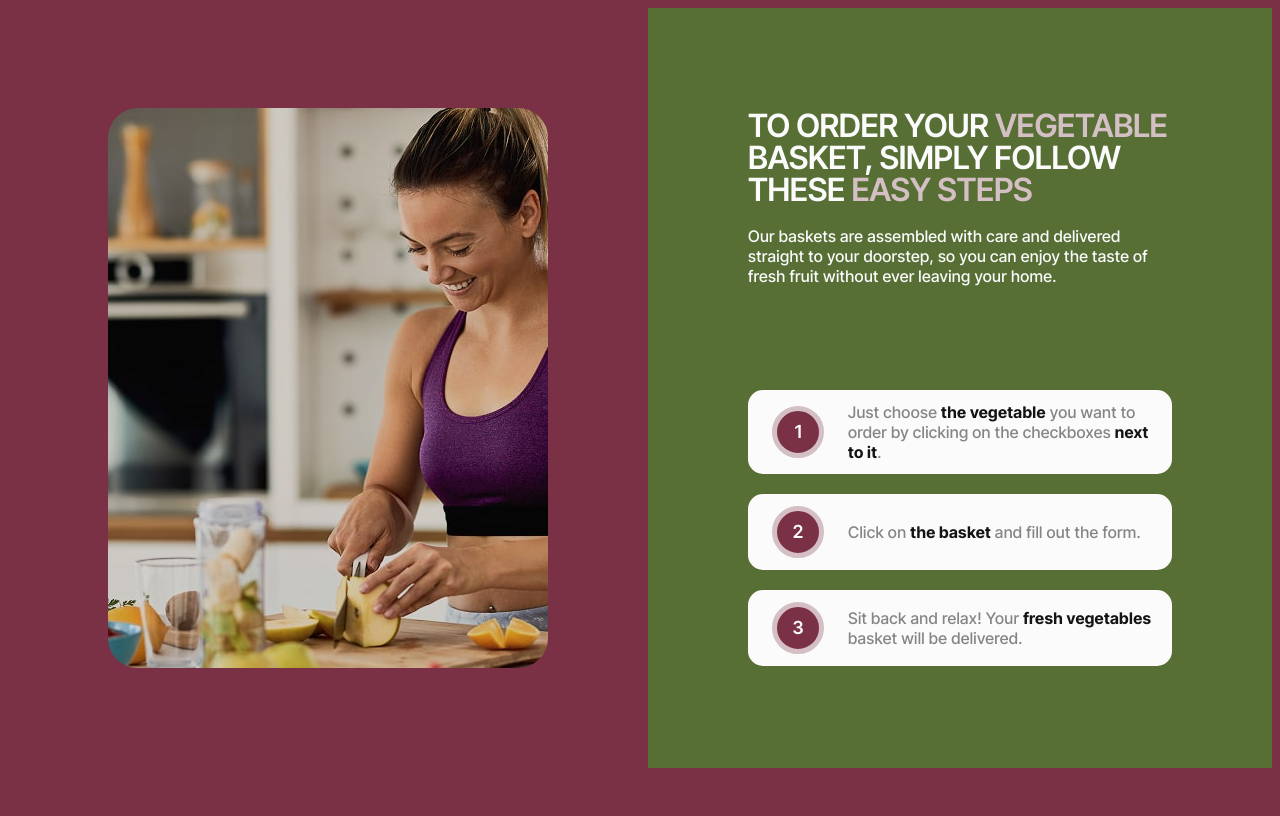
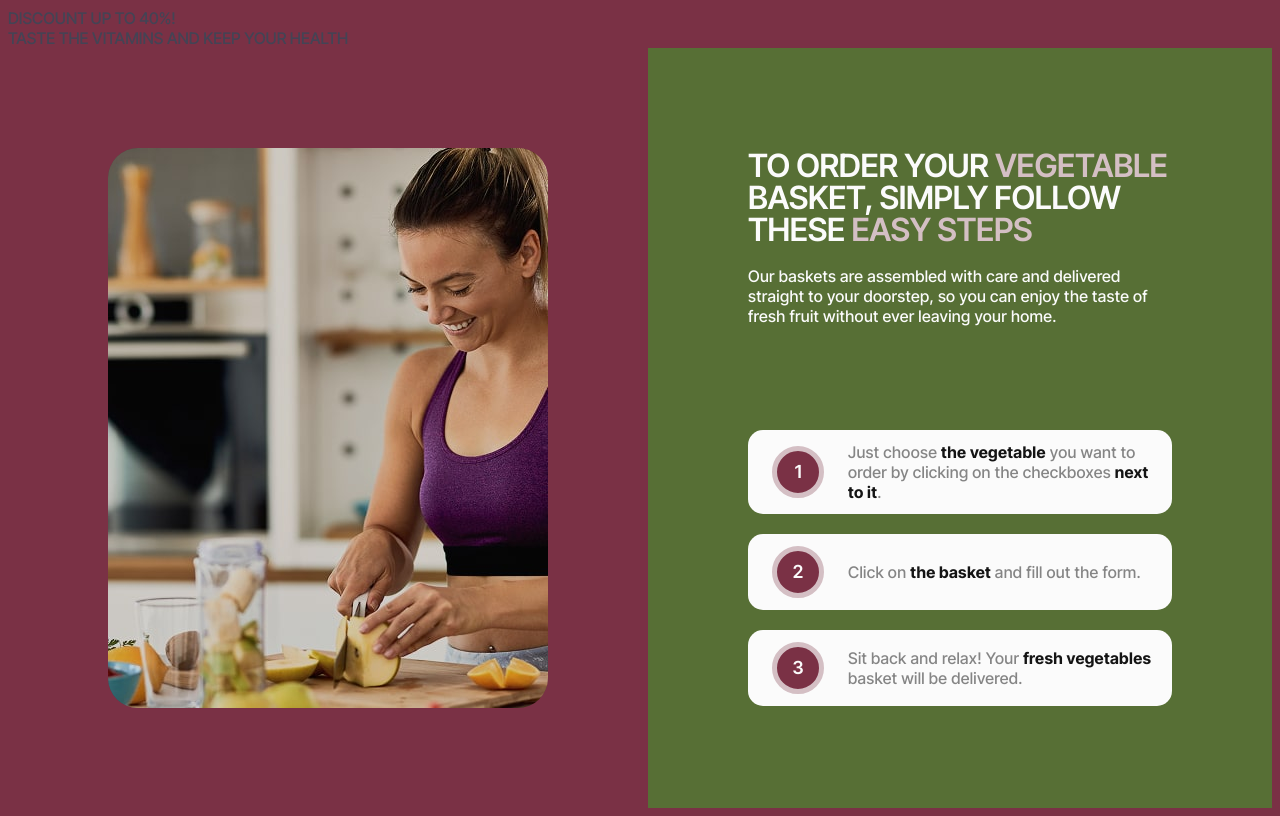
Before and after one commit to Oksana-Moskovko/copia-project, a plain HTML site: page index.html in a window 1280 px wide. Drawn offline with Linux system fonts and the light colour scheme.

Commit message:
Update index.html

```diff
--- a/index.html
+++ b/index.html
@@ -9,6 +9,15 @@
     <link rel="stylesheet" href="how_it_works.css" />
 </head>
 <body>
+
+<div class="container">
+    <div class="discount-section">
+        <p class="discount-title">DISCOUNT UP TO 40%!</p>
+        <p class="discount-text">TASTE THE VITAMINS AND KEEP YOUR HEALTH</p>
+    </div>
+</div>
+
+
     <section class="section-works">
         <h2 class="visually-hidden" id="how-it-works">how it works</h2>
         <div class="section-picture">
```
